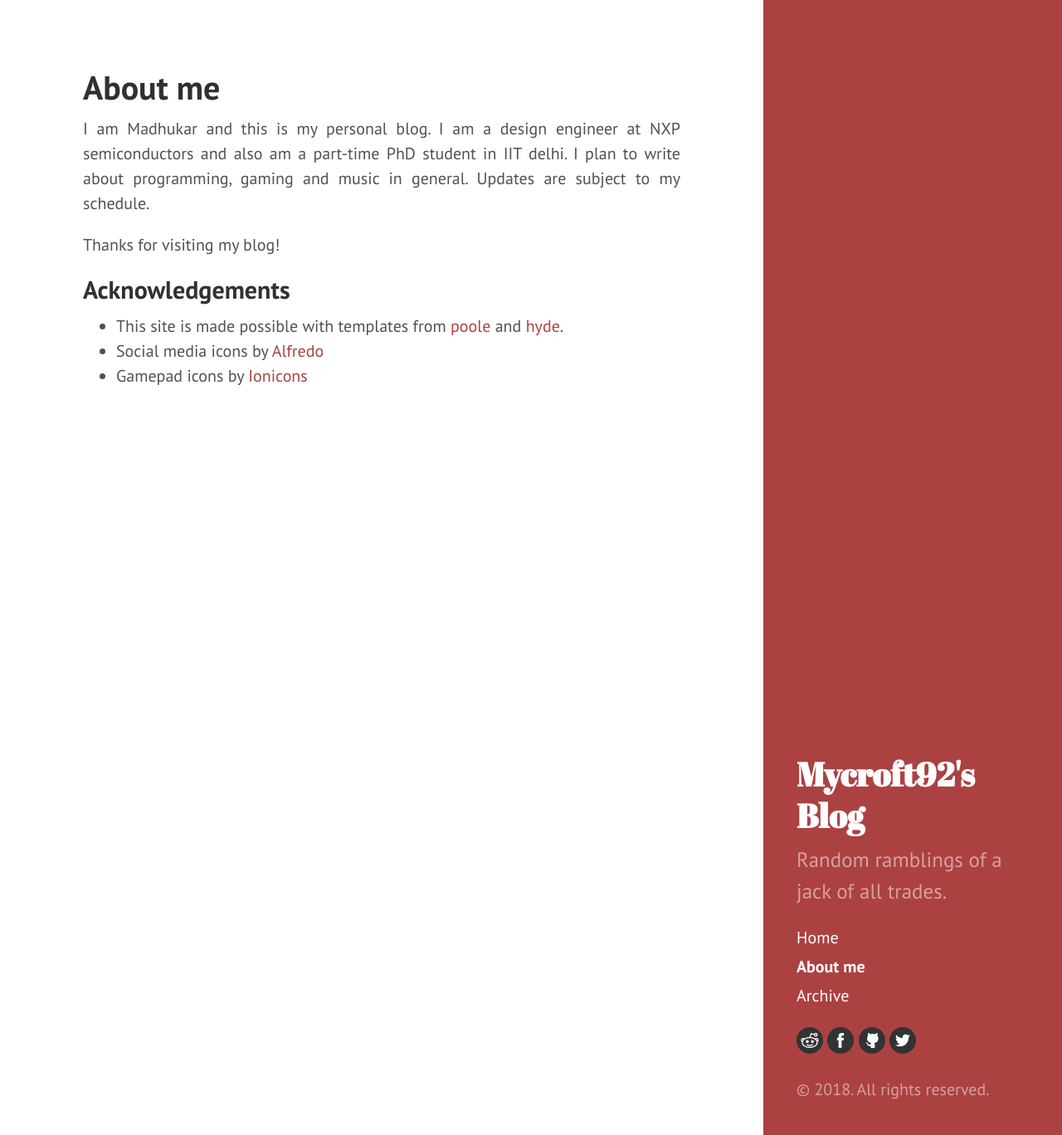
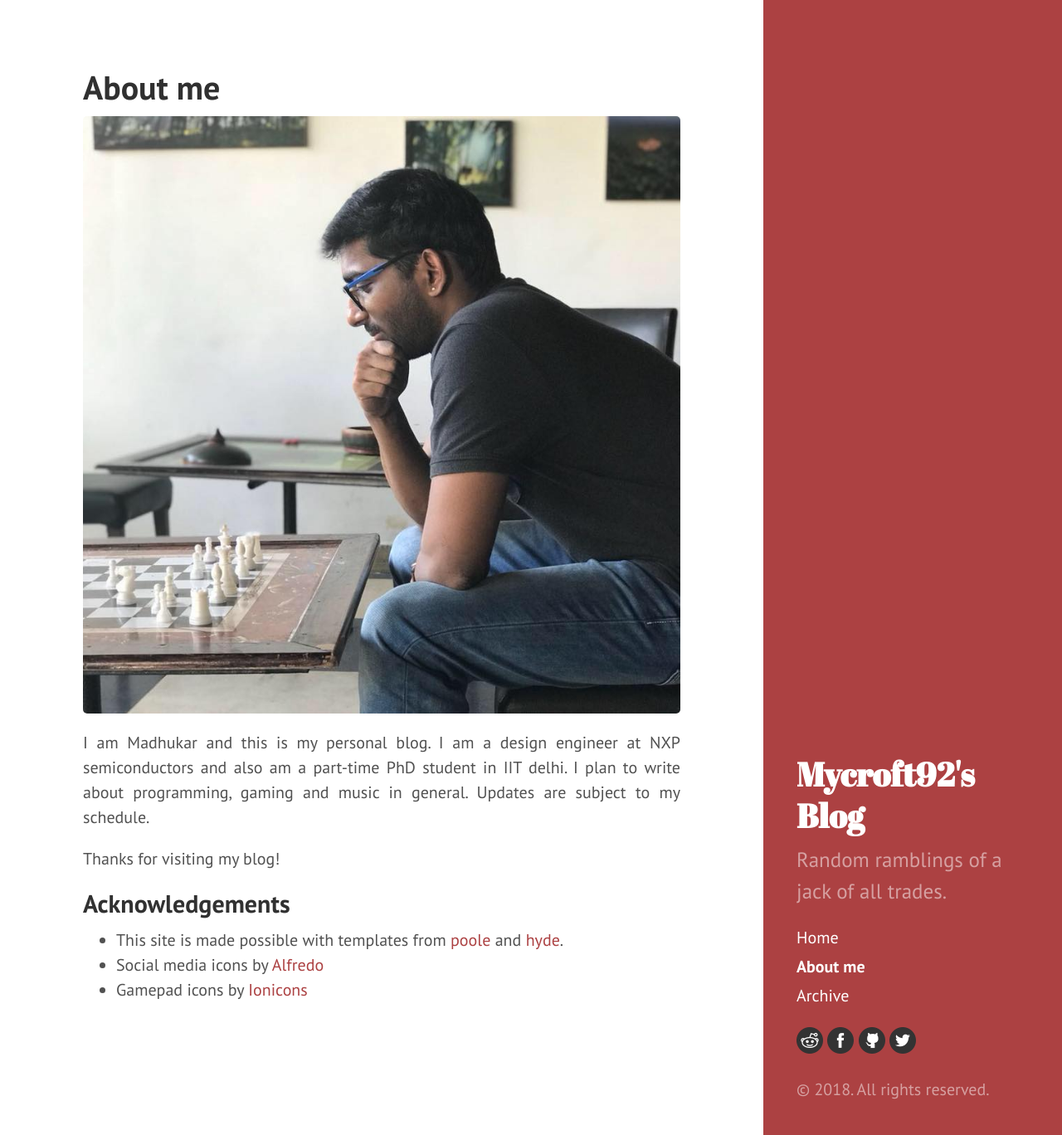
Before and after one commit to mycroft92/mycroft92.github.io, a Jekyll site: the page built from about.md, in a window 1280 px wide and 1368 px high. Shown: the whole window at 83% size. Built offline with Jekyll 4.4.1, drawn with Linux system fonts in a browser that asks for light colours.

Commit message:
updated about

```diff
--- a/about.md
+++ b/about.md
@@ -2,6 +2,7 @@
 layout: page
 title: About me
 ---
+![Madhukar](/assets/personal/showoff.jpg)
 
 I am Madhukar and this is my personal blog. I am a design engineer at NXP semiconductors and also am a part-time PhD student in IIT delhi.
 I plan to write about programming, gaming and music in general. Updates are subject to my schedule.
```
Also changed, not shown: assets/personal/showoff.jpg (added).
